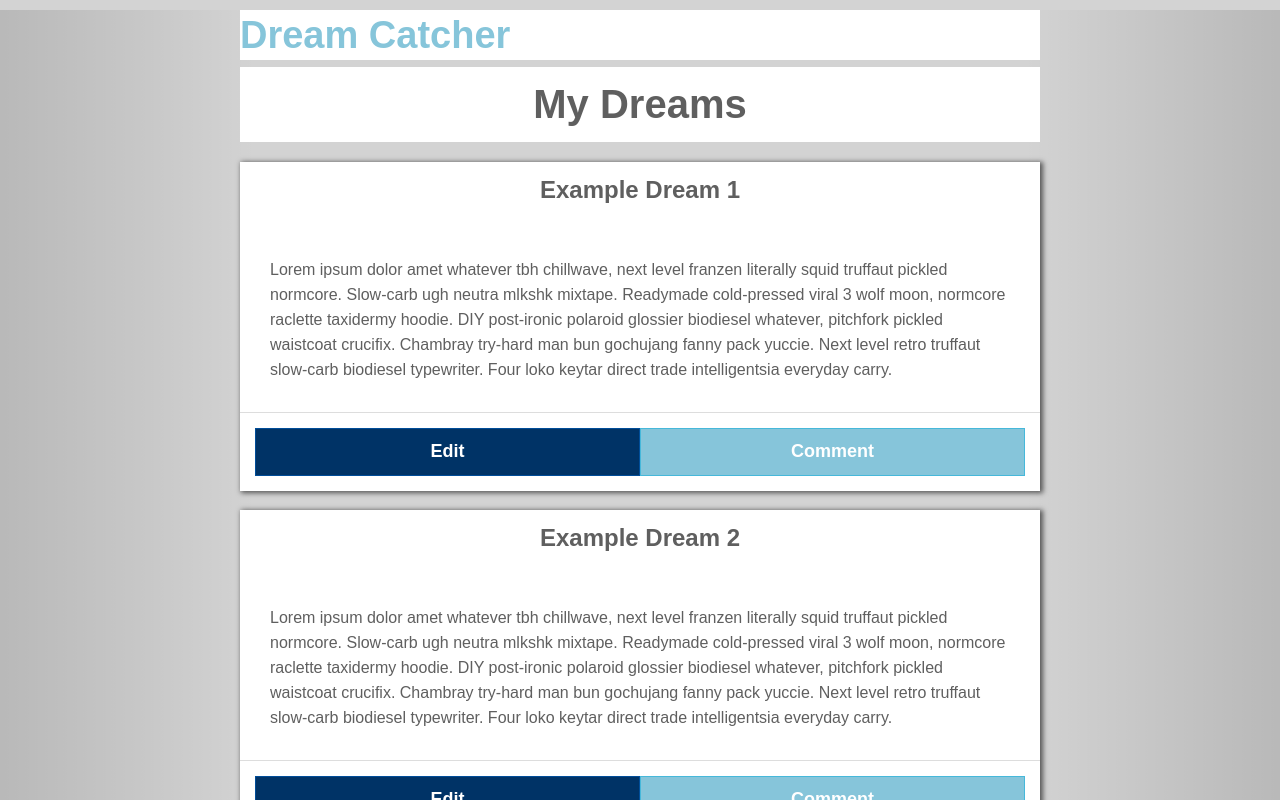
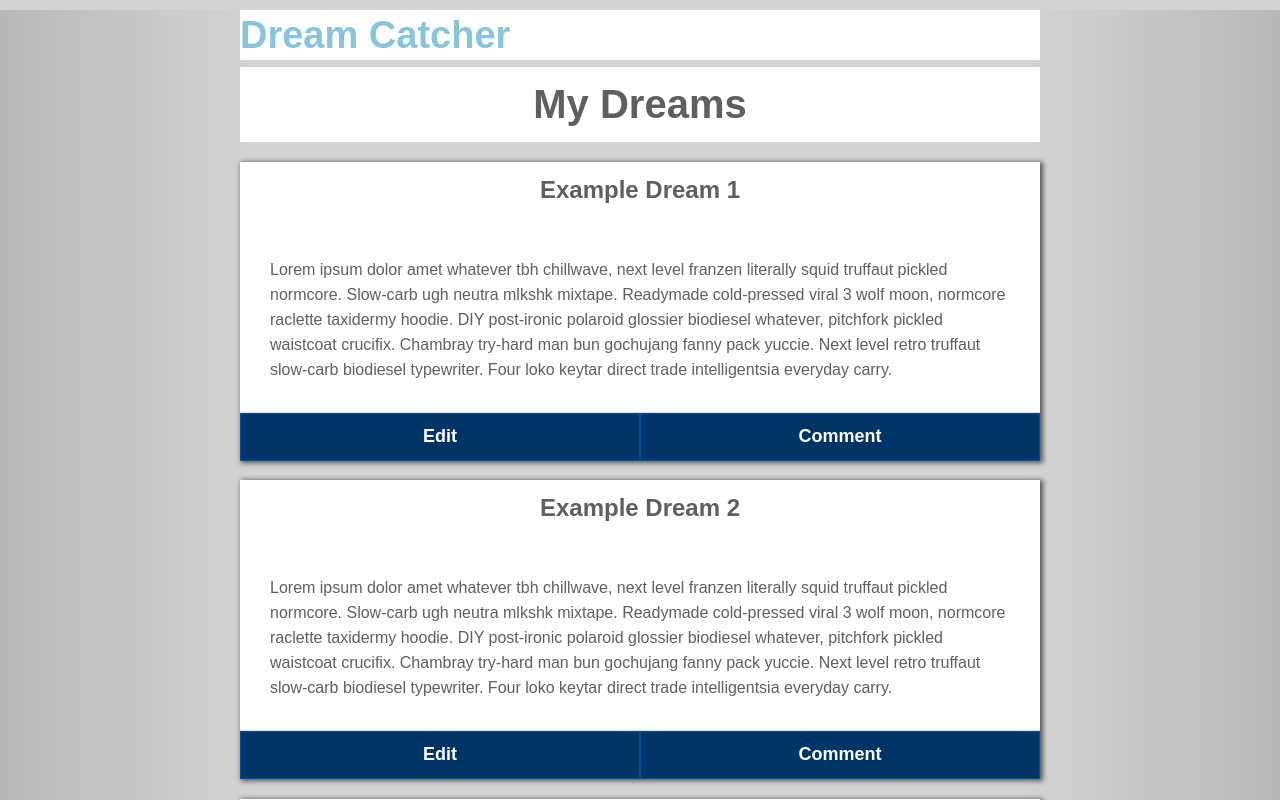
Before and after one commit to b-chang93/dream-catcher, a React (Create React App) app: page /dashboard in a window 1280 px wide. Shown: the top 800 px of the page. Built offline with nearby package versions, Linux system fonts and the light colour scheme.

Commit message:
clean post css

```diff
--- a/src/components/Dashboard/Dashboard.css
+++ b/src/components/Dashboard/Dashboard.css
@@ -10,3 +10,9 @@
   padding: 25px;
   background: white;
 }
+
+.create_dream {
+  width: 100%;
+  height: 60px;
+  margin: 10px auto 0;
+}
--- a/src/components/Post/Post.css
+++ b/src/components/Post/Post.css
@@ -6,6 +6,11 @@
 
 .post_info {
   border-bottom: 1px solid #ddd;
+}
+
+.post_heading {
+  background-color: #fcf8e3;
+  border-color: #faebcc;
 }
 
 .dream_title {
@@ -18,16 +23,36 @@
   padding: 20px;
 }
 
-.post_button_container {
-  padding: 15px;
+.comment_container {
+  margin: 10px auto;
 }
 
-.post_comment_btn {
-  background-color: #86c5da;
-  border-color: #46b8da;
+.comment {
+  width: 100%;
+  margin: 10px auto;
+}
+
+.post_form {
+  width: 100%;
+}
+
+textarea {
+  width: 98%;
+  height: 120px;
+  border: 1px solid #ddd;
+  font-size: 16px;
 }
 
 @media only screen and (min-width: 700px) {
+  textarea {
+    width: 95%;
+    padding: 10px 18px;
+  }
+
+  .post_form {
+    width: 100%;
+  }
+
   .post_panel {
     margin: auto;
     box-shadow: 2px 1px 5px 1px rgba(0,0,0,0.6);
```
